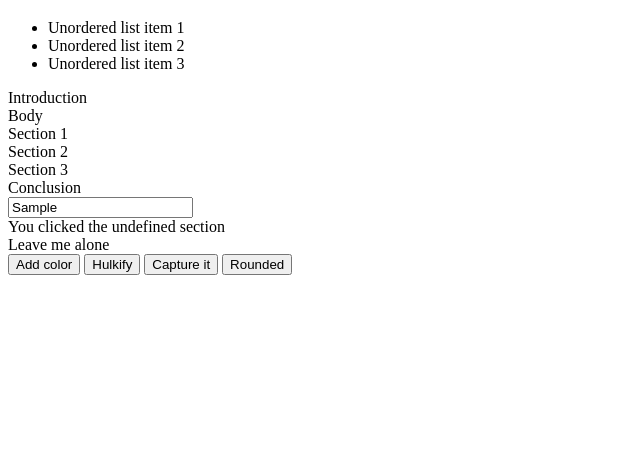
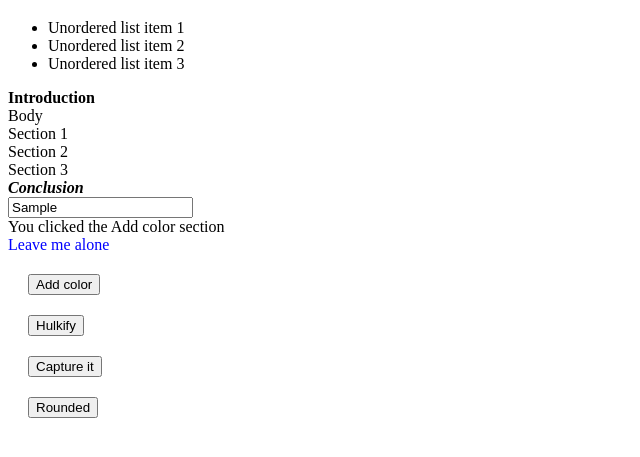
Before and after one commit to Craig-Orcutt/spa-guineaPig, a plain HTML site: page index.html in a window 1280 px wide. Both pictures are taken after typing "Sample" into the empty fields and a click on the button "Add color". Shown: the part 61-518 px from the top of the page, without its empty margins (0-640 px from the left). Drawn offline with Linux system fonts and the light colour scheme.

Commit message:
added required styling and js functions to complete assignment

```diff
--- a/Sass/events.css
+++ b/Sass/events.css
@@ -1,3 +1,36 @@
+/* styling for add color button */
+.blue {
+    color: blue;
+}
 
+/* styling for hulk button */
+.hulk {
+    font-size: 30px;
+}
 
-/*# sourceMappingURL=events.css.map */
+/* border for capture it button */
+.borders {
+    border: 3px solid black;
+}
+
+/* border for rounded button */
+.rounding{
+    border: 3px solid blue;
+    border-radius: 3px;
+}
+
+/* changed display to block. added margins just to see them better */
+button {
+    display: block;
+    margin: 20px;
+}
+
+/* makes first element bold and last element bold and italicized */
+.article-section:first-child{
+    font-weight: bold;
+}
+
+.article-section:last-child{
+    font-weight: bold;
+    font-style: italic;
+}
--- a/index.html
+++ b/index.html
@@ -27,15 +27,15 @@
         <section class="article-section">Conclusion</section>
       </article>
 
-      <input type="text" id="keypress-input">
+      <input type="text" id="keypress_input">
 
       <div id="output-target"></div>
 
-      <div id="guinea-pig">Leave me alone</div>
-      <button id="add-color">Add color</button>
-      <button id="make-large">Hulkify</button>
-      <button id="add-border">Capture it</button>
-      <button id="add-rounding">Rounded</button>
+      <div id="guinea_pig">Leave me alone</div>
+      <button id="add_color">Add color</button>
+      <button id="make_large">Hulkify</button>
+      <button id="add_border">Capture it</button>
+      <button id="add_rounding">Rounded</button>
 
 
       <script src="javascripts/events.js"></script>
--- a/javascripts/events.js
+++ b/javascripts/events.js
@@ -1,25 +1,58 @@
 let output = document.getElementById("output-target");
 let header = document.getElementsByTagName("h1")[0];
 let wholePage = document.getElementsByTagName("body")[0];
-
+let buttonSection = document.getElementById("guinea_pig");
+let inputField = document.getElementById("keypress_input");
+// variables for buttons
+let guinea = document.getElementById("guinea_pig");
+let hulk = document.getElementById("make_large");
+let colors = document.getElementById("add_color");
+let borders = document.getElementById("add_border")
+let rounding = document.getElementById("add_rounding")
 // When any section is clicked the output target text should be "You clicked on the {text of the section}'
 function sectionSelect(item){
-    output.innerHTML += `You clicked the ${item.innerHTML} section`;
+    output.innerHTML = `You clicked the ${item.innerHTML} section`;
+    // console.log(`You clicked the ${item.innerHTML} section`)
 }
+
 wholePage.addEventListener("click", function(){
-    let currentElement = event.target;
-    sectionSelect(currentElement.innerHTML);
+    let clickElement = event.target;
+
+    sectionSelect(clickElement);
+
+});
+
+
+// When the mouse is over the h1 tag, the output element should contain the text "You moved your mouse over the header"
+header.addEventListener("mouseover" , function(){
+    output.innerHTML = "<p>You moused over the header.</p>";
+});
+// When the mouse leaves the h1 tag, the output element should contain the text "You left me!!".
+header.addEventListener("mouseleave", function(){
+    output.innerHTML = "<p>You left me!!</p>";
+});
+
+// when text is entered into the input box it is mirrored in the output div
+inputField.addEventListener('input', function(){
+    output.innerHTML = inputField.value;
 });
 
 
 
+// function for changing the styling of buttons.
+wholePage.addEventListener("click", function(){
+let clickButton = event.target.id;
+if(clickButton === hulk.id){
+    guinea.classList.toggle("hulk");
+    }
+    else if (clickButton === colors.id){
+        guinea.classList.toggle("blue");
+    }
+    else if (clickButton === borders.id){
+        guinea.classList.toggle("borders");
+    }
+    else if (clickButton === rounding.id){
+        guinea.classList.toggle("rounding");
+    }
 
-
-// When the mouse is over the h1 tag, the output element should contain the text "You moved your mouse over the header"
-header.addEventListener("mouseover" , function(){
-    output.innerHTML += "<p>You moused over the header.</p>";
 });
-// When the mouse leaves the h1 tag, the output element should contain the text "You left me!!".
-header.addEventListener("mouseleave", function(){
-    output.innerHTML += "<p>You left me!!</p>";
-});
```
Also changed, not shown: 1 other file.
